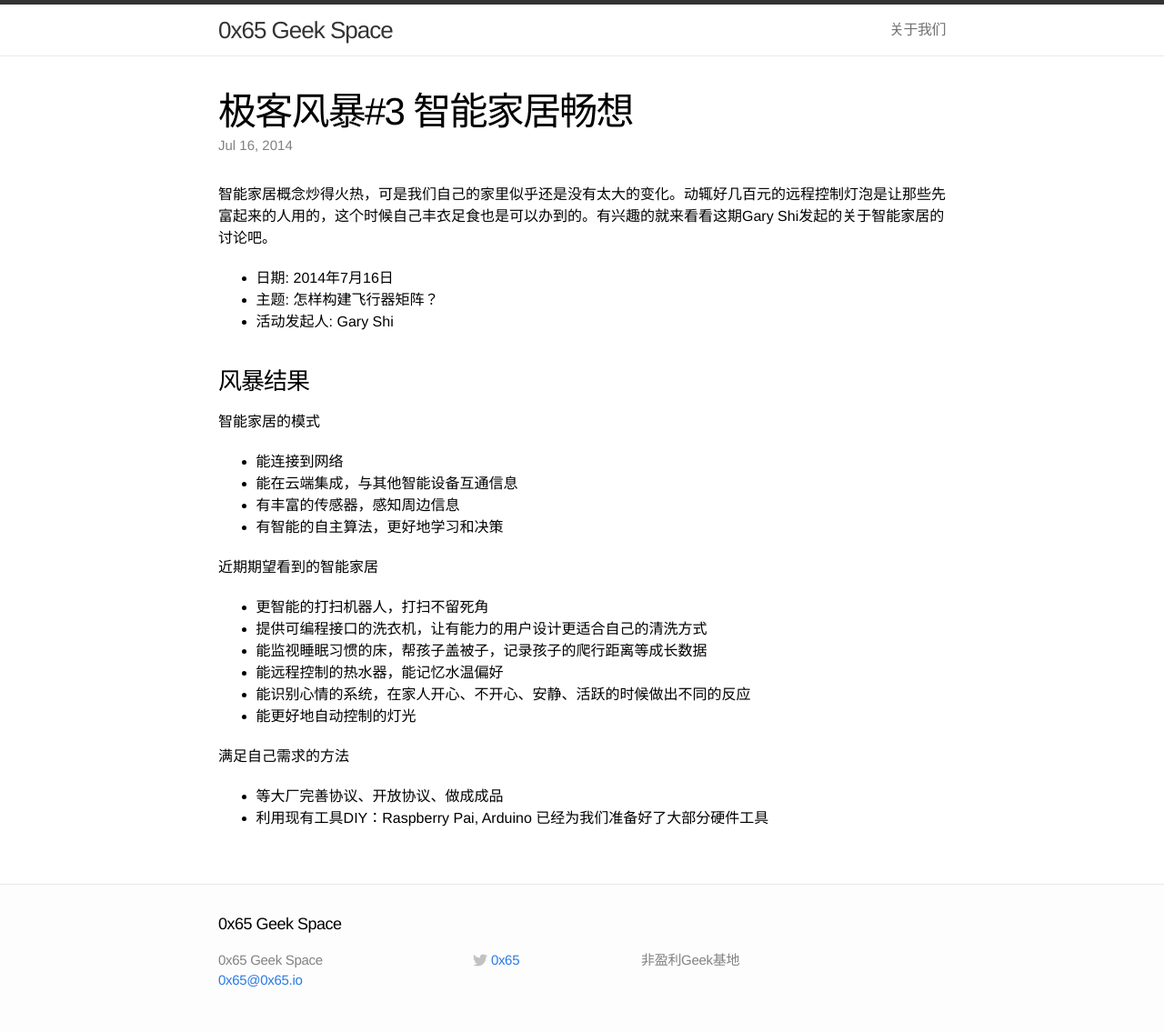
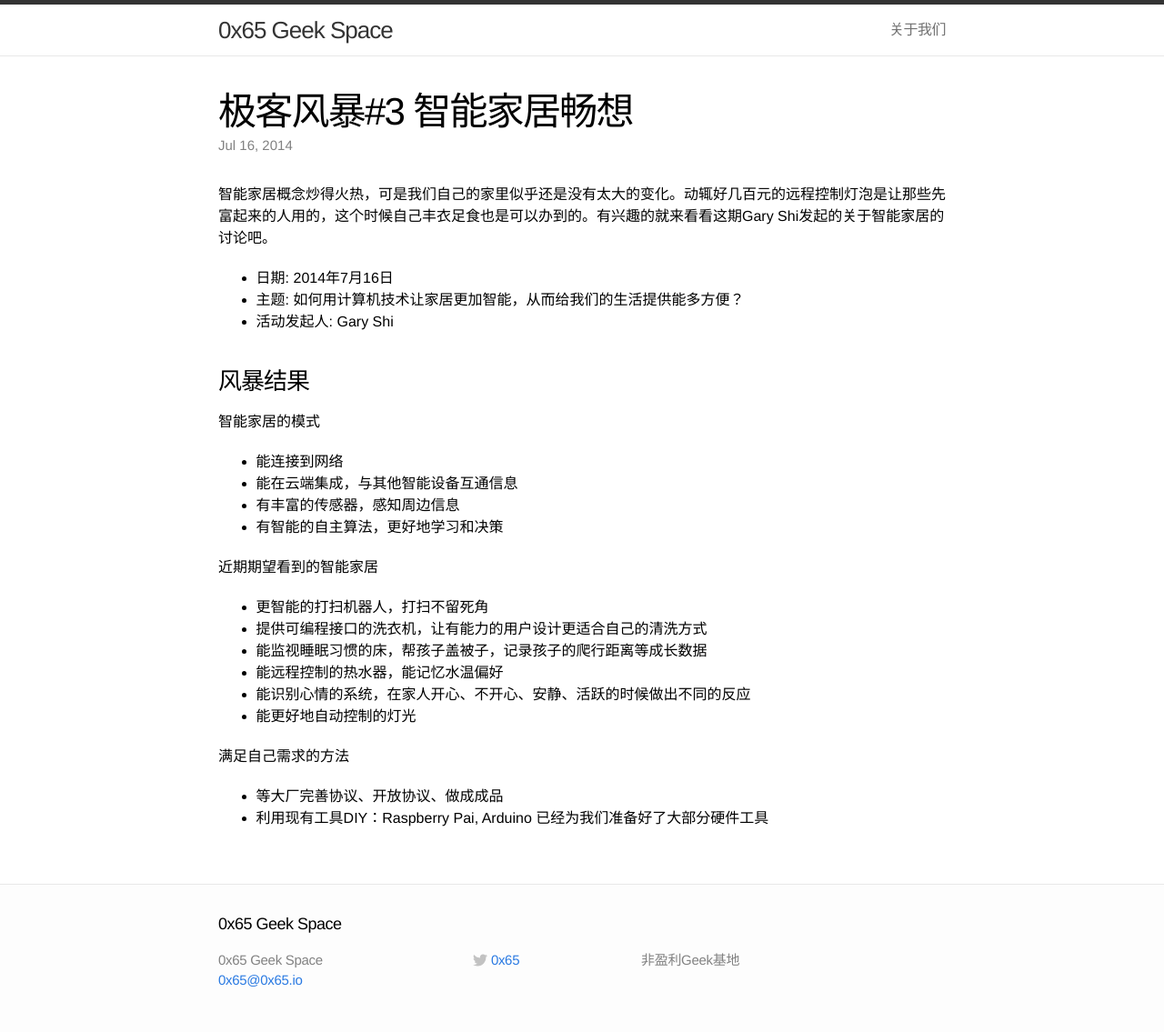
Before and after one commit to 0x65geekspace/0x65geekspace.github.io, a Jekyll site: the page built from _posts/2014-07-16-geekstrom-003.markdown, in a window 1280 px wide. Shown: the whole page at 91% size. Built offline with Jekyll 4.4.1, drawn with Linux system fonts in a browser that asks for light colours.

```diff
--- a/_posts/2014-07-16-geekstrom-003.markdown
+++ b/_posts/2014-07-16-geekstrom-003.markdown
@@ -6,7 +6,7 @@
 智能家居概念炒得火热，可是我们自己的家里似乎还是没有太大的变化。动辄好几百元的远程控制灯泡是让那些先富起来的人用的，这个时候自己丰衣足食也是可以办到的。有兴趣的就来看看这期Gary Shi发起的关于智能家居的讨论吧。
 
 - 日期: 2014年7月16日
-- 主题: 怎样构建飞行器矩阵？
+- 主题: 如何用计算机技术让家居更加智能，从而给我们的生活提供能多方便？
 - 活动发起人: Gary Shi
 
 ### 风暴结果 ###
```
